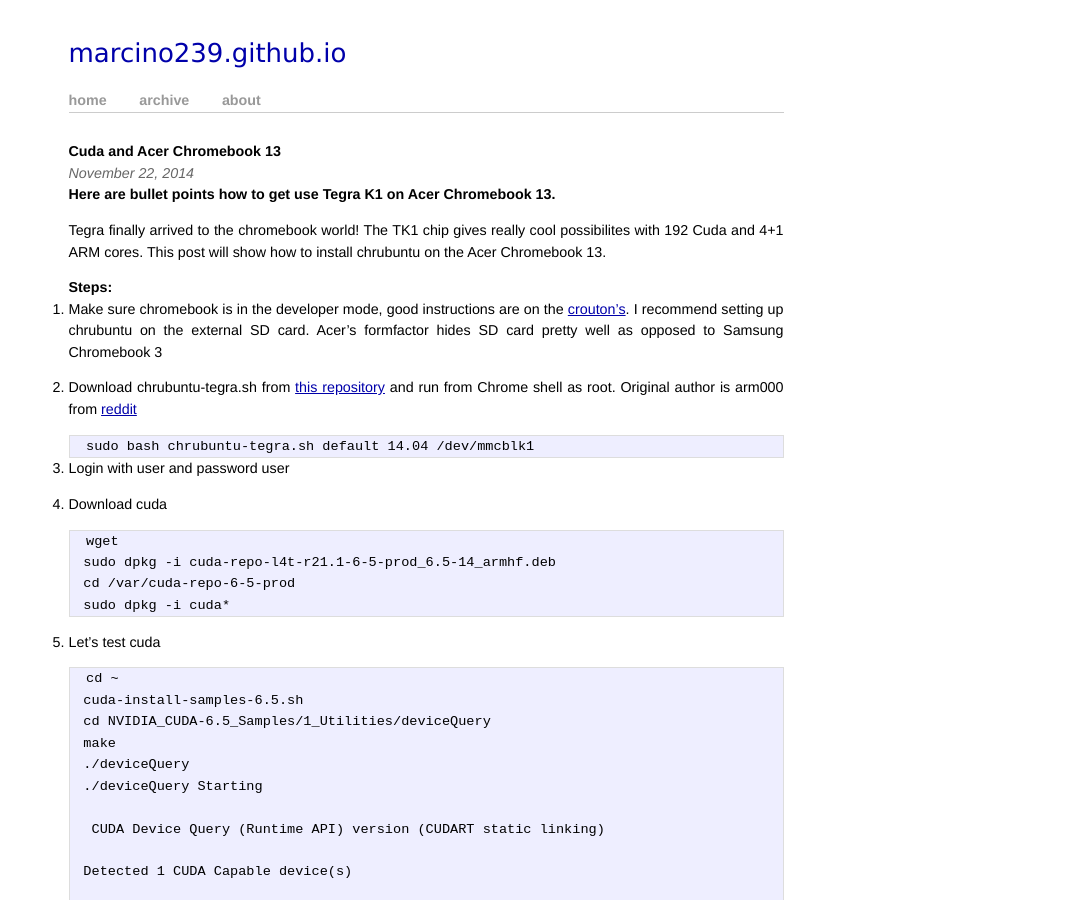
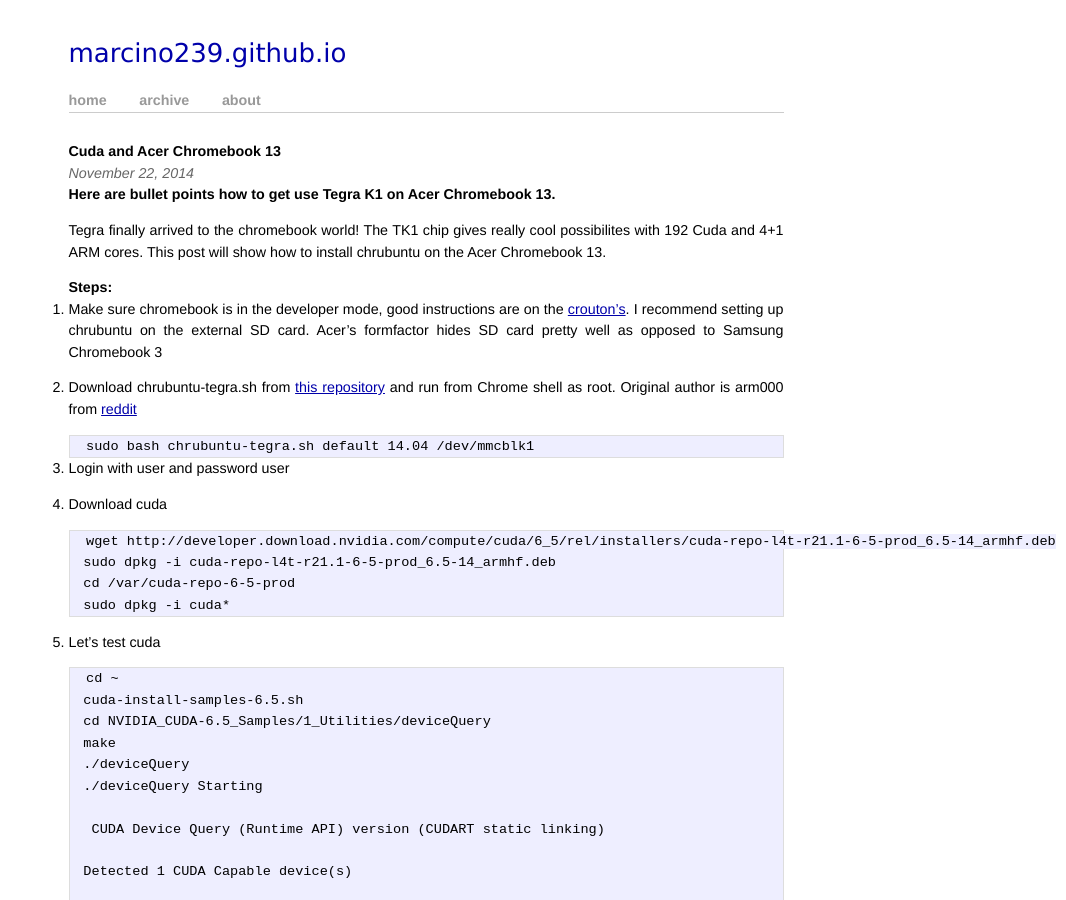
Before and after one commit to marcino239/marcino239.github.io, a Jekyll site: the page built from _posts/2014-11-22-Tegra-On-Chromebook.md, in a window 1280 px wide and 900 px high. Shown: the whole window, without its empty margins (214-1280 px from the left). Built offline with Jekyll 4.4.1, drawn with Linux system fonts in a browser that asks for light colours; Markdown is read by kramdown in place of the engine named in the settings; comment, search, counter and statistics services are not loaded; part of the change alters nothing that is shown.

Commit message:
link update

```diff
--- a/_posts/2014-11-22-Tegra-On-Chromebook.md
+++ b/_posts/2014-11-22-Tegra-On-Chromebook.md
@@ -19,7 +19,7 @@ as opposed to Samsung Chromebook 3
 3. Login with user and password user
 4. Download cuda
 
-		wget
+		wget http://developer.download.nvidia.com/compute/cuda/6_5/rel/installers/cuda-repo-l4t-r21.1-6-5-prod_6.5-14_armhf.deb
 		sudo dpkg -i cuda-repo-l4t-r21.1-6-5-prod_6.5-14_armhf.deb
 		cd /var/cuda-repo-6-5-prod
 		sudo dpkg -i cuda*
```
